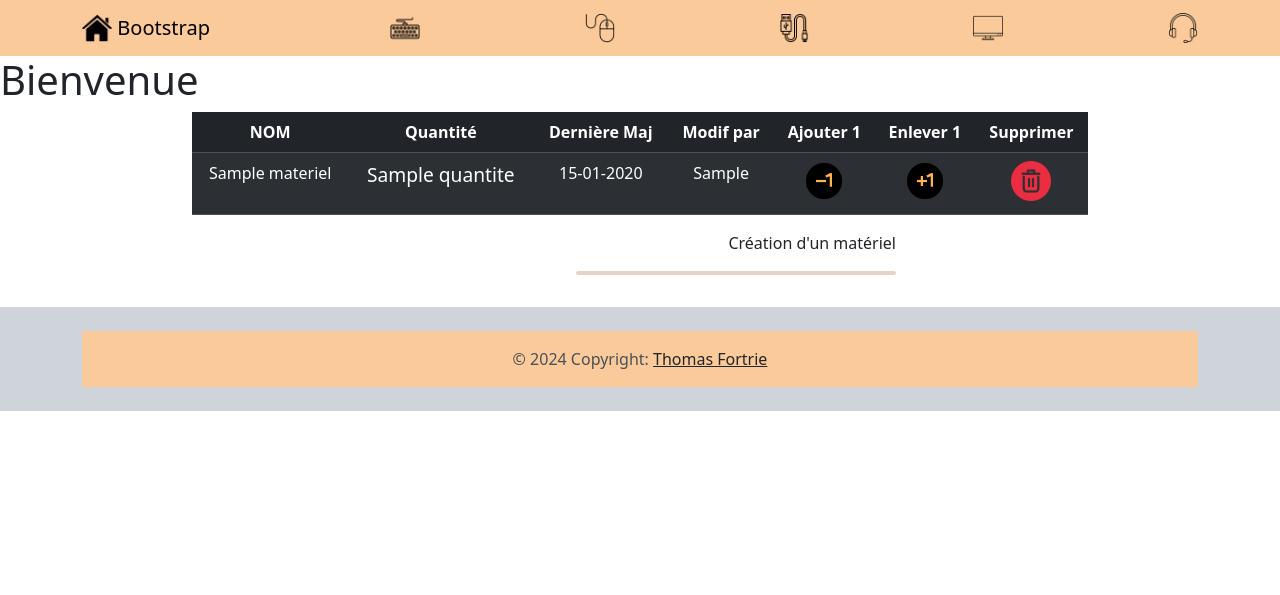
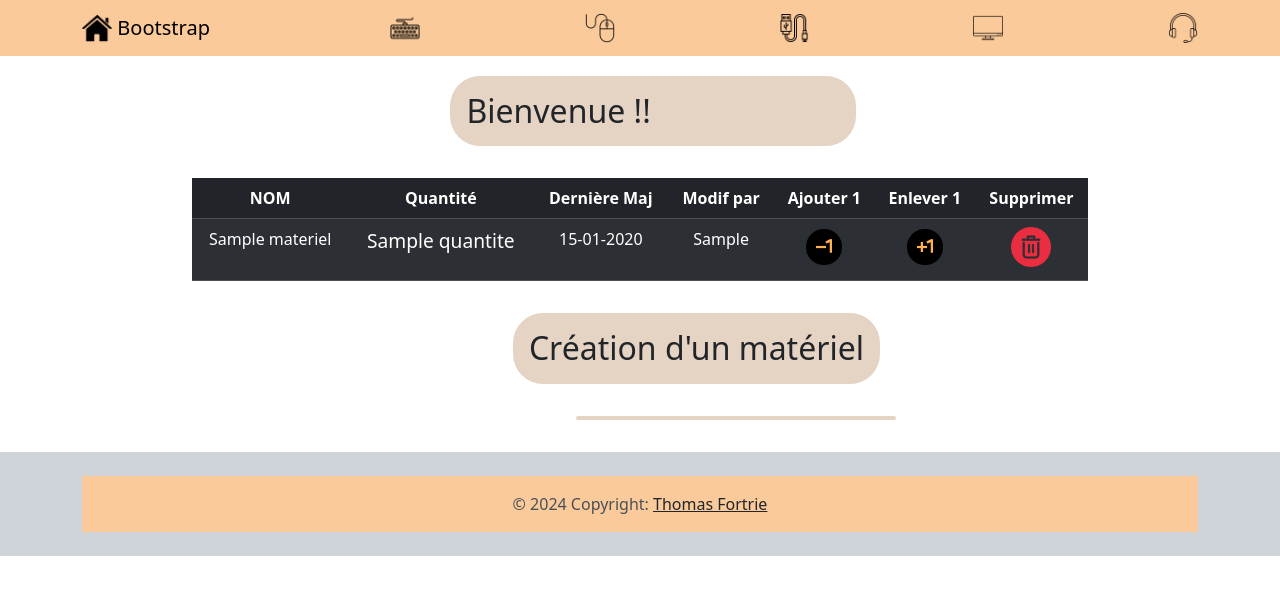
Before and after one commit to ThomasFortrie/StockForum2, a Symfony app: template templates/home.html.twig in a window 1280 px wide. Shown: the top 595 px of the page. Run offline with Twig, Linux system fonts and the light colour scheme; the template is opened without the code that fills it: most values are stand-ins (such as "Sample title", 1, 10 or a date in 2020); some libraries are stand-ins or nearby versions.

Commit message:
mise en forme

```diff
--- a/templates/home.html.twig
+++ b/templates/home.html.twig
@@ -2,7 +2,16 @@
 
 {% block body %}
 	<tbody>
-		<h1>Bienvenue</h1>
+		<div class=" d-flex flex-row mb-3 justify-content-end" style="width: 70%;">
+			<div class="p-2 flex-fill"></div>
+
+			<div class="p-2 flex-fill">
+
+			</div>
+			<div class="px-4 pt-1 flex-fill"><h2 class=" p-3 m-3" style="background-color: rgb(229, 212, 196); border-radius: 30px;">
+					Bienvenue !!
+				</h2></div>
+		</div>
 
 		<table class="table table-dark table-striped mx-auto p-2" style="width: 70%; border-radius: 30px;">
 			<thead>
@@ -52,7 +61,9 @@
 			</th>
 		{% endfor %}
 	</tbody>
-</table></tbody>{% endblock %}{% block form %}<div class="d-flex flex-row mb-3 justify-content-end" style="width: 70%;">Création d'un matériel</div><div class=" d-flex flex-row mb-3 justify-content-end" style="width: 70%;">
+</table></tbody>{% endblock %}{% block form %}<div class="d-flex flex-row mb-3 justify-content-end" style="width: 70%;">
+<h2 class=" p-3 m-3" style="background-color: rgb(229, 212, 196); border-radius: 30px;">
+	Création d'un matériel</h2></div><div class=" d-flex flex-row mb-3 justify-content-end" style="width: 70%;">
 <div class="p-2 flex-fill"></div>
 
 <div class="p-2 flex-fill"></div>
```
